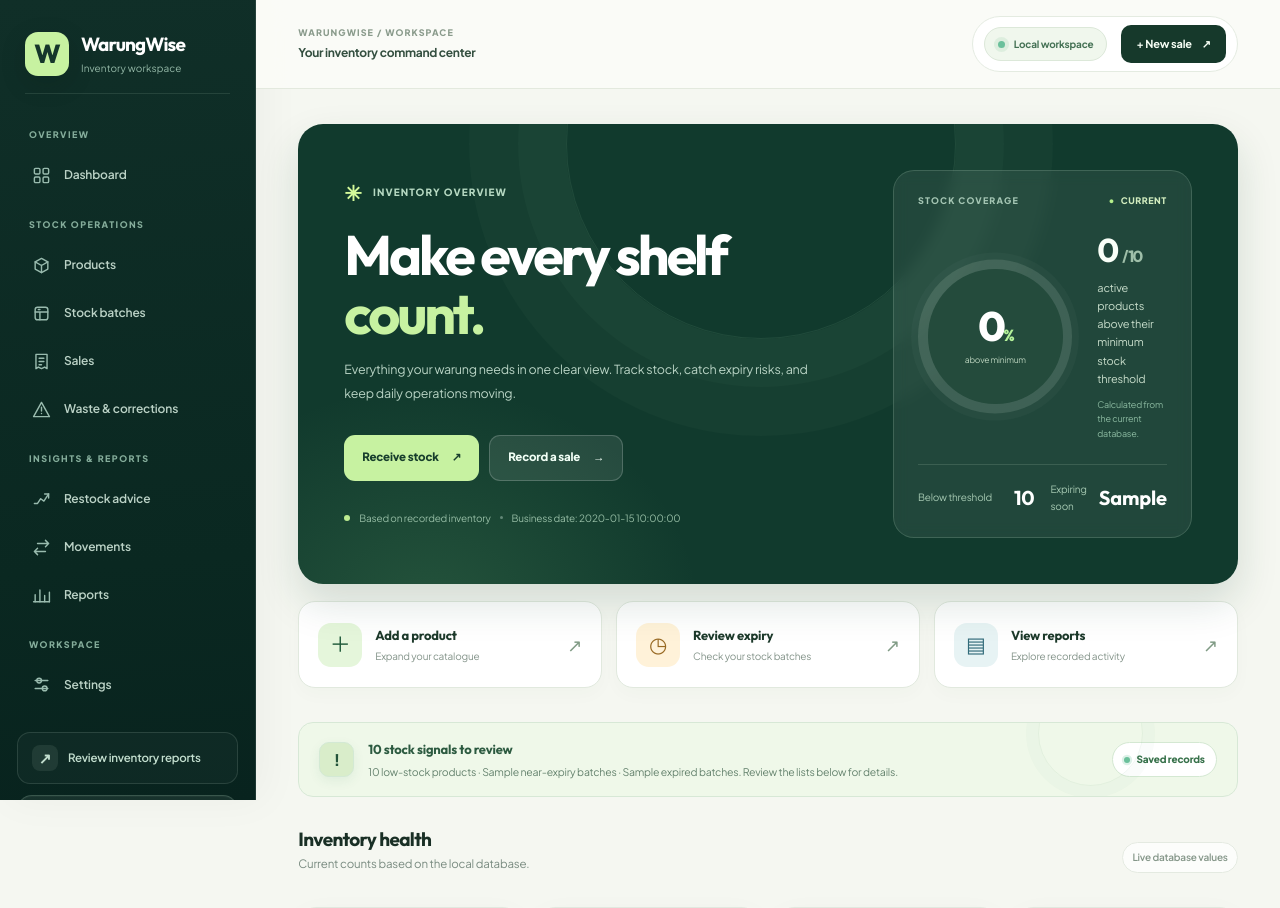
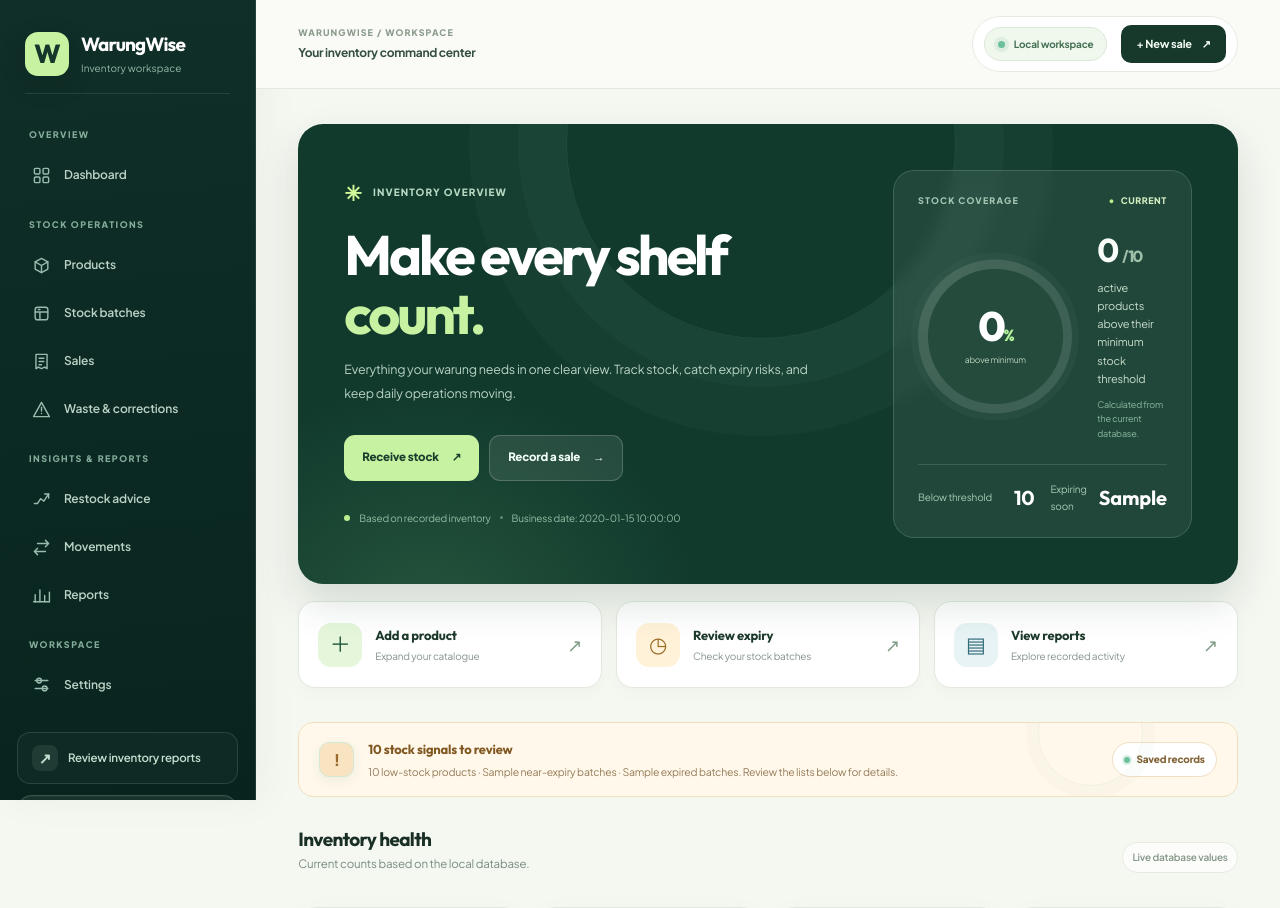
Before and after one commit to krisvan123/CS50X_FinalProject, a Flask app: template templates/index.html in a window 1280 px wide. Shown: the top 908 px of the page. Run offline with Flask 3, Linux system fonts and the light colour scheme; the template is opened without the code that fills it: most values are stand-ins (such as "Sample title", 1, 10 or a date in 2020).

Commit message:
Give inventory alert banner an appropriate visual priority

```diff
--- a/static/css/workspace.css
+++ b/static/css/workspace.css
@@ -560,3 +560,13 @@ table tbody tr:last-child td { border-bottom:0; }
   .ww-shortcut,.ww-hero-actions a,.button,.nav-item { transition:none!important; }
   .ww-shortcut:hover,.ww-hero-actions a:hover,.button:hover,.nav-item:hover { transform:none!important; }
 }
+
+/* Actionable warning state for the database-backed dashboard banner. */
+.welcome-strip.needs-review { background:#fff8eb;border-color:#f1dfbc;color:#765321; }
+.welcome-strip.needs-review .welcome-icon { background:#f9e4c2;color:#99682b; }
+.welcome-strip.needs-review strong { color:#805720; }
+.welcome-strip.needs-review p { color:#957b57; }
+.welcome-strip.needs-review .status-pill { border-color:#f0dfc1;color:#826234; }
+@media (max-width: 767.98px) {
+  .welcome-strip.needs-review { padding:15px; }
+}
```
